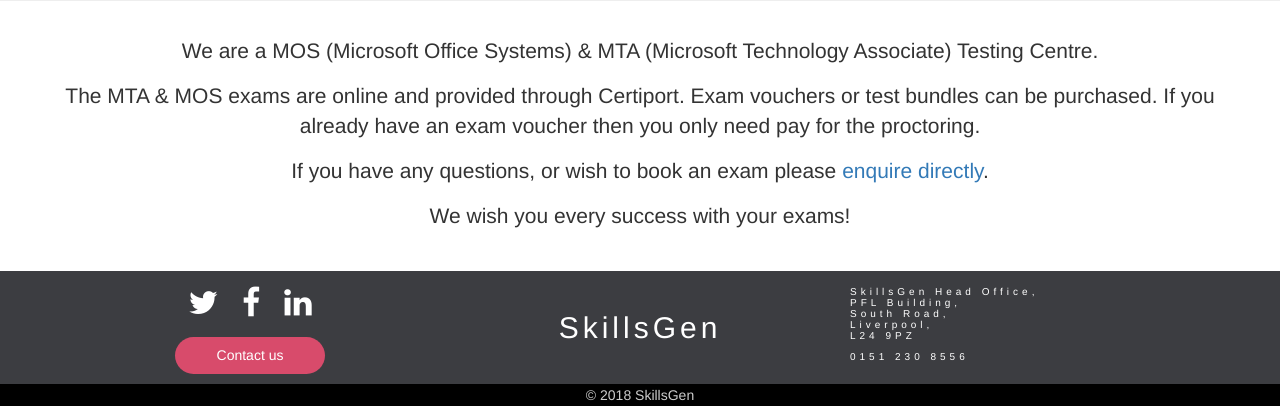
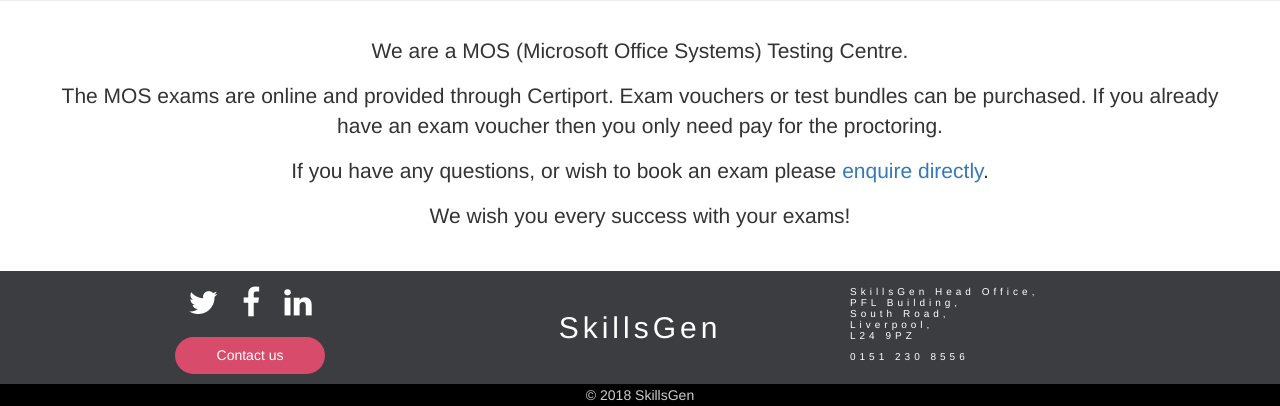
Before and after one commit to SkillsGen/sgmain, a Flask app: page /exams in a window 1280 px wide. Shown: the part 546-952 px from the top of the page. Run offline with Flask 2, Linux system fonts and the light colour scheme; some libraries are stand-ins or nearby versions.

Commit message:
removed mta wording

```diff
--- a/templates/exams.html
+++ b/templates/exams.html
@@ -21,8 +21,8 @@
     </div>
 </div>
 <div class="jumbotron jumbowhite text-center">
-            <p style="padding-top:10px">We are a MOS (Microsoft Office Systems) & MTA (Microsoft Technology Associate) Testing Centre.</p>
-            <p>The MTA & MOS exams are online and provided through Certiport. Exam vouchers or test bundles can be purchased. If you already have an exam voucher then you only need pay for the proctoring.</p>
+            <p style="padding-top:10px">We are a MOS (Microsoft Office Systems) Testing Centre.</p>
+            <p>The MOS exams are online and provided through Certiport. Exam vouchers or test bundles can be purchased. If you already have an exam voucher then you only need pay for the proctoring.</p>
             <p>If you have any questions, or wish to book an exam please <a href="{{ url_for('enquire') }}">enquire directly</a>.</p>
             <p>We wish you every success with your exams!</p>
 
```
